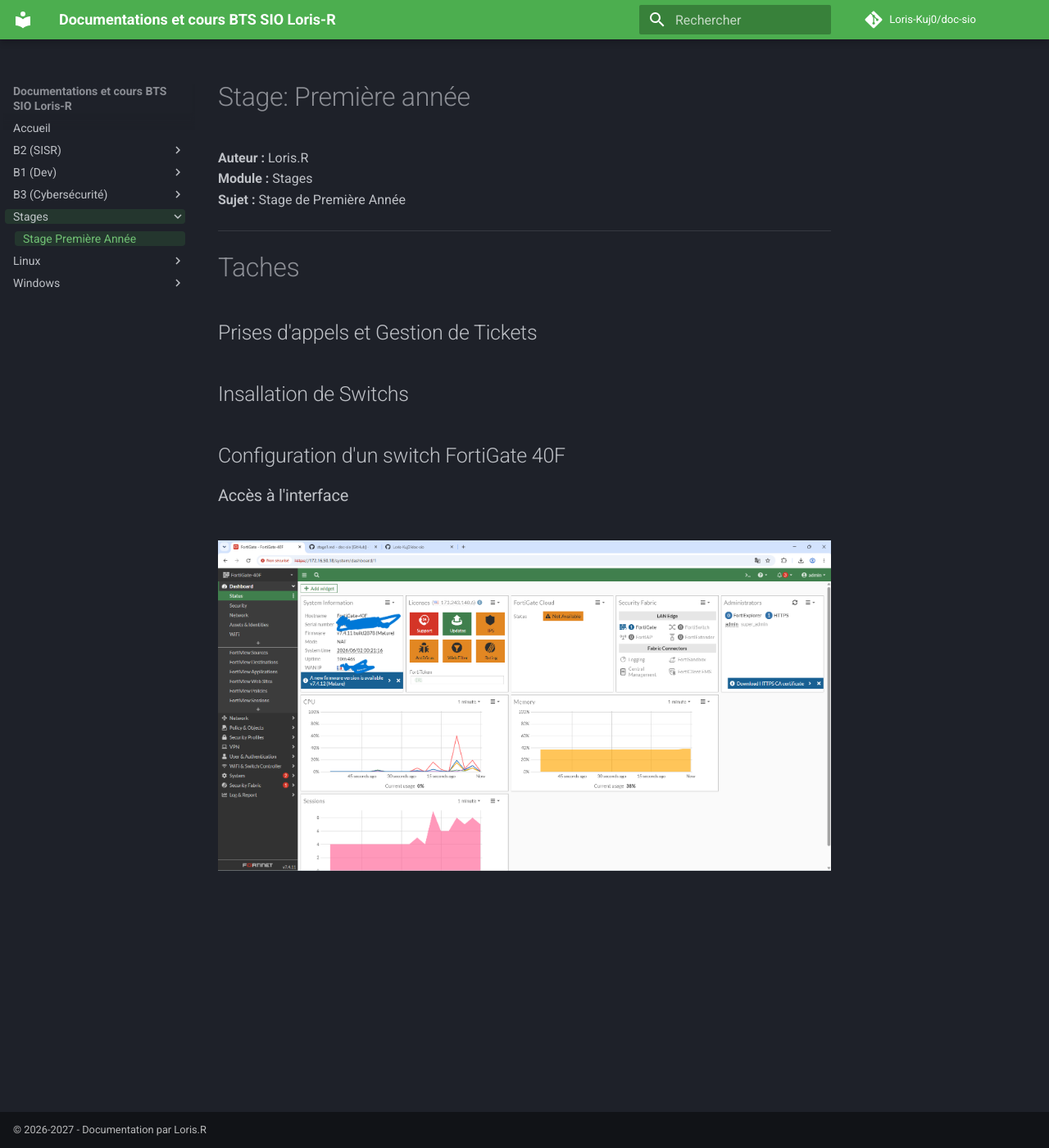
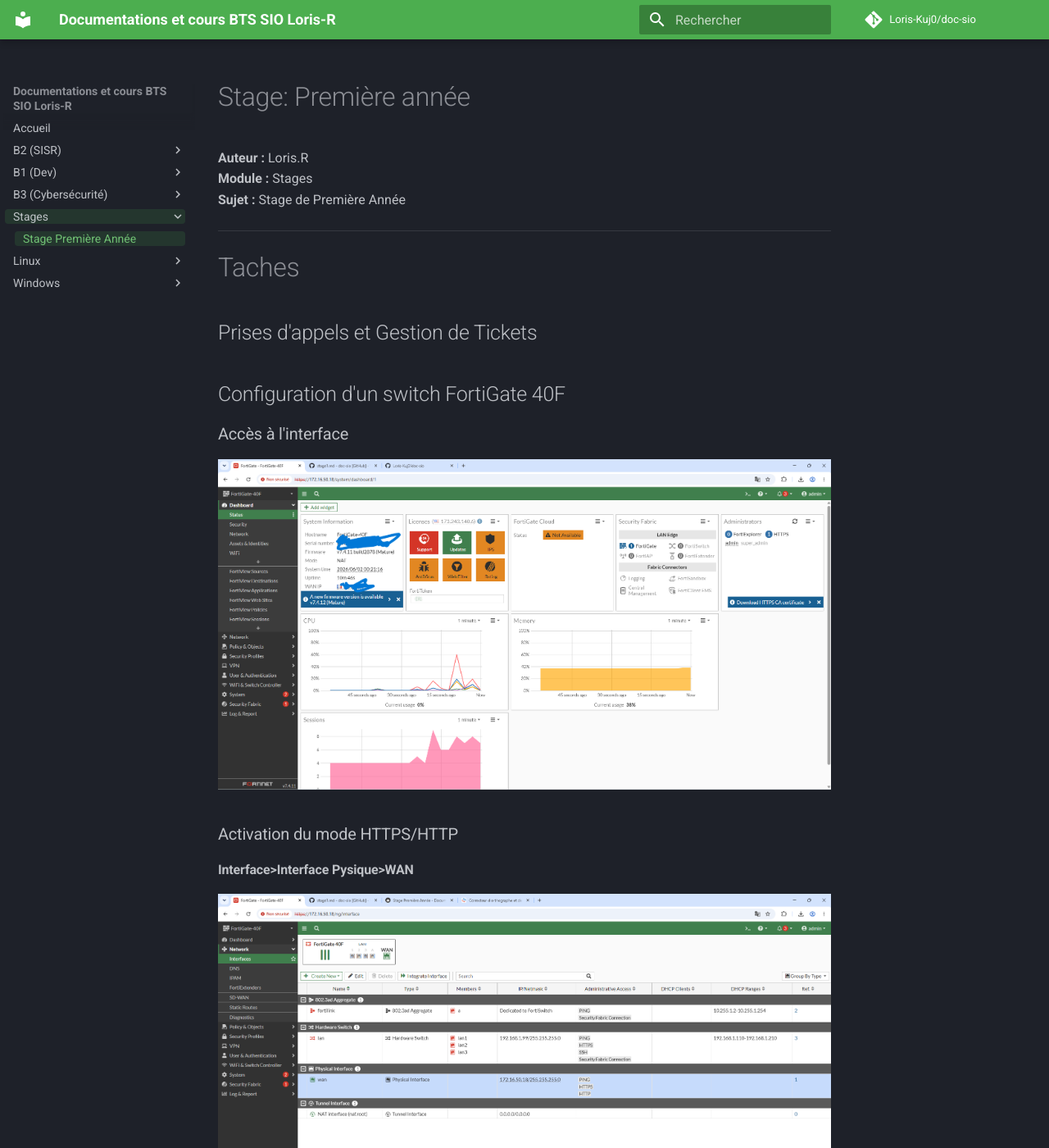
Before and after one commit to Loris-Kuj0/doc-sio, an MkDocs documentation site: the page built from docs/stage1.md, in a window 1280 px wide and 1400 px high. Shown: the whole window at 82% size. Built offline with MkDocs 1.6.1 and Material for MkDocs 9.7.7, drawn with Linux system fonts in a browser that asks for light colours; comment, search, counter and statistics services are not loaded.

Commit message:
FortImage3

```diff
--- a/docs/stage1.md
+++ b/docs/stage1.md
@@ -10,11 +10,16 @@
 
 ## Prises d'appels et Gestion de Tickets
 
-## Insallation de Switchs
-
 ## Configuration d'un switch FortiGate 40F
 
 ### Accès à l'interface
 
 ![Interface de configuration du switch](../images/Forti1.png)
+
+### Activation du mode HTTPS/HTTP
+
+#### Interface>Interface Pysique>WAN
+
+![Interface de configuration du switch](../images/Forti2.png)
+
 ---
```
Also changed, not shown: docs/images/Forti2.png (added).
